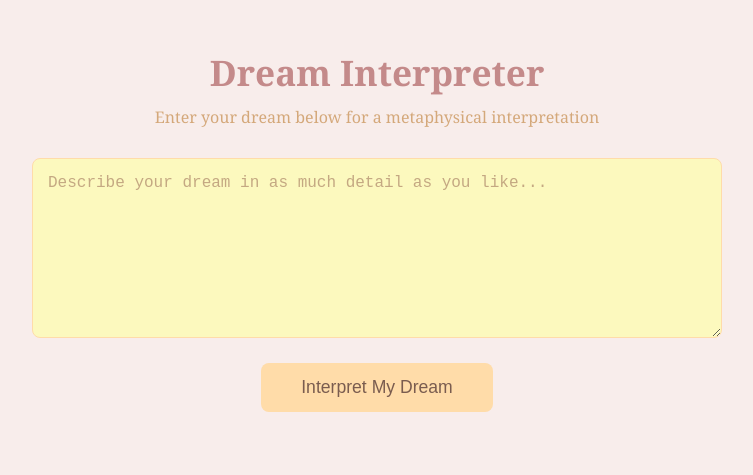
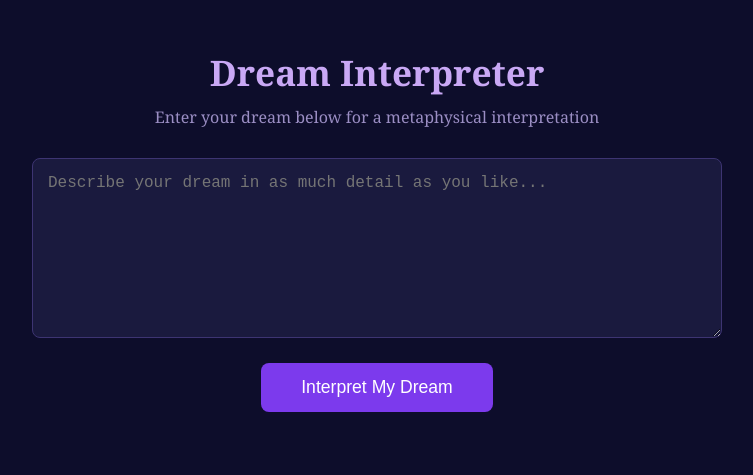
Before and after one commit to orpheseum/dream-keys, a plain HTML site: page index.html in a window 1280 px wide. Shown: the part 160-635 px from the top of the page, without its empty margins (263-1016 px from the left). Drawn offline with Linux system fonts and the light colour scheme.

Commit message:
Update style.css

```diff
--- a/style.css
+++ b/style.css
@@ -1,14 +1,11 @@
 * { box-sizing: border-box; margin: 0; padding: 0; }
-body { font-family: Georgia, serif; background: #F8EDEB; color: #7a5c4f; min-height: 100vh; display: flex; align-items: center; justify-content: center; }
+body { font-family: Georgia, serif; background: #0d0d2b; color: #e8e0f0; min-height: 100vh; display: flex; align-items: center; justify-content: center; }
 .container { max-width: 750px; width: 90%; padding: 40px 30px; }
-h1 { font-size: 2.2rem; text-align: center; color: #c48a8a; margin-bottom: 10px; }
-.subtitle { text-align: center; color: #d4a87a; margin-bottom: 30px; }
-textarea { width: 100%; height: 180px; background: #FCF9BE; border: 1px solid #FFDCA9; color: #7a5c4f; padding: 15px; font-size: 1rem; border-radius: 8px; resize: vertical; }
-textarea::placeholder { color: #c4a882; }
-button { display: block; margin: 20px auto; padding: 14px 40px; background: #FFDCA9; color: #7a5c4f; border: none; border-radius: 8px; font-size: 1.1rem; cursor: pointer; }
-button:hover { background: #F7D9C4; }
-#result { background: #FCF9BE; border: 1px solid #FFDCA9; border-radius: 8px; padding: 25px; margin-top: 25px; line-height: 1.8; white-space: pre-wrap; }
+h1 { font-size: 2.2rem; text-align: center; color: #c9a8f5; margin-bottom: 10px; }
+.subtitle { text-align: center; color: #9b8ec4; margin-bottom: 30px; }
+textarea { width: 100%; height: 180px; background: #1a1a3e; border: 1px solid #3d3472; color: #e8e0f0; padding: 15px; font-size: 1rem; border-radius: 8px; resize: vertical; }
+button { display: block; margin: 20px auto; padding: 14px 40px; background: #7c3aed; color: white; border: none; border-radius: 8px; font-size: 1.1rem; cursor: pointer; }
+button:hover { background: #6d28d9; }
+#result { background: #1a1a3e; border: 1px solid #3d3472; border-radius: 8px; padding: 25px; margin-top: 25px; line-height: 1.8; white-space: pre-wrap; }
 .hidden { display: none; }
-#loading { text-align: center; margin-top: 20px; color: #d4a87a; font-style: italic; }
-#downloadBtn { background: #F8C8C8; color: #7a5c4f; }
-#downloadBtn:hover { background: #f0b0b0; }
+#loading { text-align: center; margin-top: 20px; color: #9b8ec4; font-style: italic; }
```
